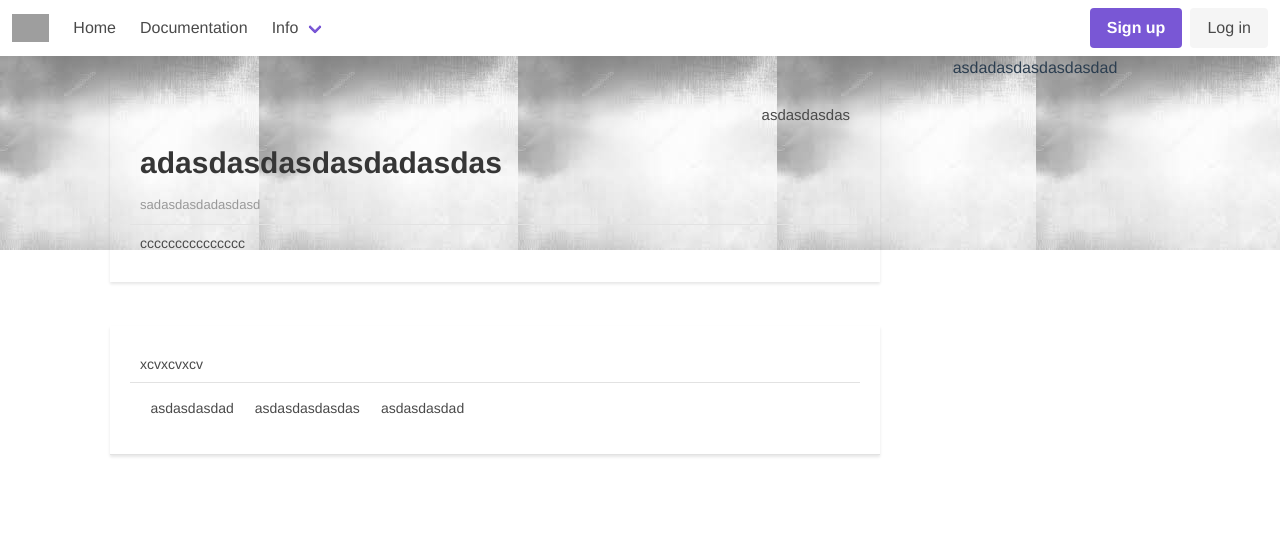
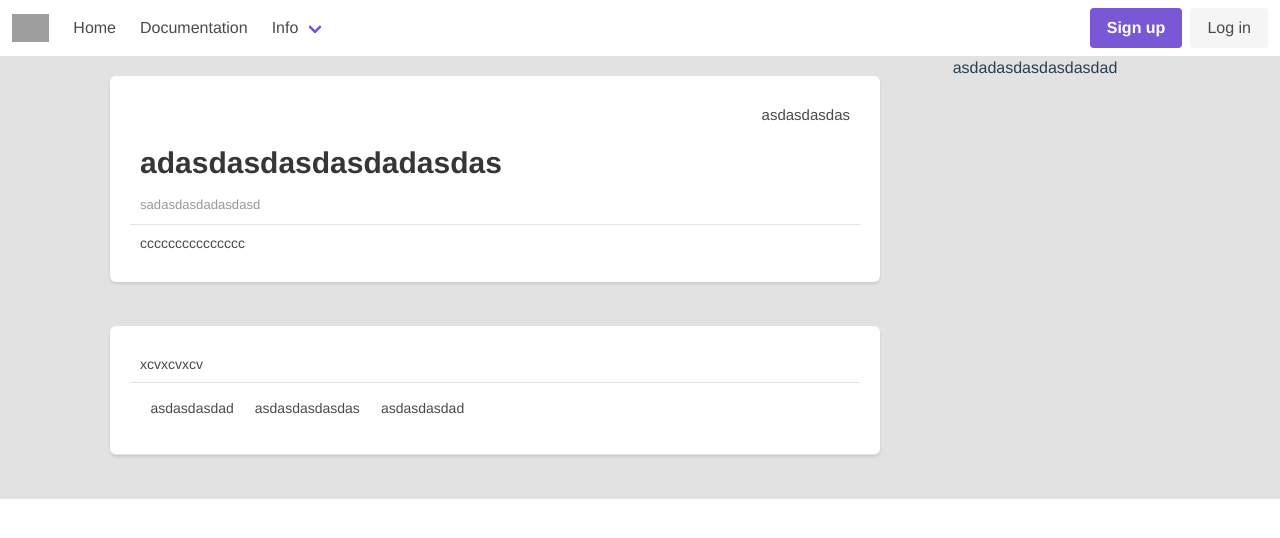
Before and after one commit to cp3geek/forum, a Vue app: page /details in a window 1280 px wide. Shown: the top 538 px of the page. Built offline with nearby package versions, Linux system fonts and the light colour scheme; grey boxes are pictures that could not be loaded.

Commit message:
详情页

```diff
--- a/src/components/articlehome/Details.vue
+++ b/src/components/articlehome/Details.vue
@@ -76,10 +76,9 @@ export default {};
   height: 20px;
 }
 .Wrapper {
-  /* background-color: antiquewhite; */
+  background-color: #e2e2e2;
   background-repeat: repeat-x, repeat-x;
   text-align: center;
-  background-image: url("../../assets/下载.jpg");
 }
 .content {
   min-width: 600px;
@@ -103,8 +102,7 @@ export default {};
   display: block;
 }
 .box {
-  background-color: var(--box-background-color);
-  border-radius: var(--box-border-radius);
+  background-color: #fff;
   box-shadow: 0 2px 3px rgba(0, 0, 0, 0.1);
   border-bottom: 1px solid #e2e2e2;
 }
@@ -161,4 +159,12 @@ export default {};
 .small {
   font-size: smaller;
 }
+:root {
+  --box-background-color: #fff;
+  --box-background-alt-color: #f9f9f9;
+  --box-background-hover-color: #fafafa;
+  --box-foreground-color: #000;
+  --box-border-color: #e2e2e2;
+  --box-border-radius: 3px;
+}
 </style>
```
Also changed, not shown: src/assets/bg.jpg (added), src/assets/下载.jpg (deleted).
